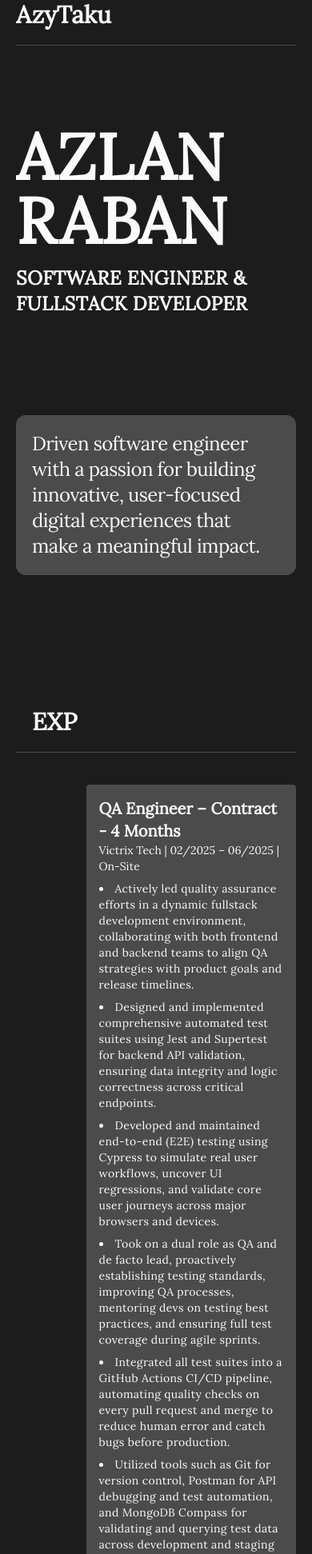
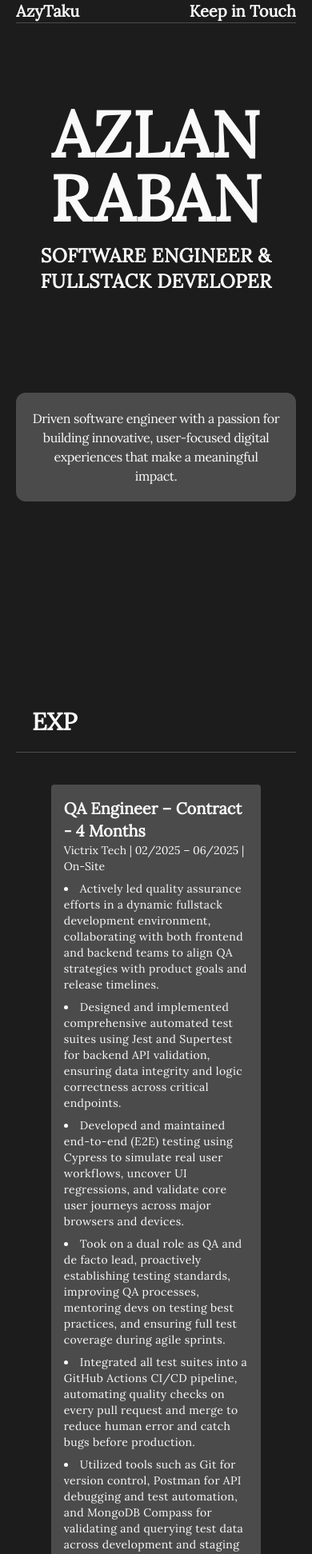
Before and after one commit to AzyTaku/Resume, a React (Vite) app: page / in a window 390 px wide. Shown: the part 40-1983 px from the top of the page at 80% size. Built offline with nearby package versions, Linux system fonts and the light colour scheme.

Commit message:
minor updates

```diff
--- a/src/components/About.jsx
+++ b/src/components/About.jsx
@@ -69,7 +69,7 @@ const About = () => {
                 </div>
             </div>
 
-            <div className="grid grid-cols-1 lg:grid-cols-2 gap-8 mt-10 p-10">
+            <div className="grid grid-cols-1 lg:grid-cols-2 gap-8 mt-10 p md:p-10">
                 <div className="flex top-1 self-start h-full w-full">
                     <img
                         src={image}
--- a/src/components/Contact.jsx
+++ b/src/components/Contact.jsx
@@ -1,36 +1,45 @@
 import React, { forwardRef } from 'react';
 import { github, insta, linkedin, info } from '../assets';
+import { Link } from 'react-router';
 
 const Contact = forwardRef((props, ref) => (
     <div
         ref={ref}
-        className="container mx-auto h-[30vh] md:h-[80vh] flex flex-col justify-center items-start md:items-center text-text-primary"
+        className="container mx-auto h-[30vh] md:h-[80vh] flex flex-col justify-center items-center text-text-primary"
     >
-        <div className="text-[60px] md:text-lesslargec uppercase font-primary font-extrabold text-start md:text-center leading-none">
+        <div className="text-[60px] md:text-lesslargec uppercase font-primary font-extrabold text-center leading-none">
             Say Hello!
         </div>
 
         <div className="grid grid-cols-4 gap-6 mt-8">
+            <Link to="https://github.com/AzyTaku" target='_blank' rel='noopener noreferrer'>
                 <img
                     src={github}
                     alt="GitHub"
                     className="w-12 h-12 md:w-20 md:h-20 cursor-pointer filter invert-0 hover:invert transition duration-300"
                 />
+            </Link>
+            <Link to="https://www.instagram.com/azy_taku" target="_blank" rel="noopener noreferrer">
                 <img
                     src={insta}
                     alt="Instagram"
                     className="w-12 h-12 md:w-20 md:h-20 cursor-pointer filter invert-0 hover:invert transition duration-300"
                 />
+            </Link>
+            <Link to="https://www.linkedin.com/in/azlan-raban-2248991b9/" target="_blank" rel="noopener noreferrer">
                 <img
                     src={linkedin}
                     alt="LinkedIn"
                     className="w-12 h-12 md:w-20 md:h-20 cursor-pointer filter invert-0 hover:invert transition duration-300"
                 />
+            </Link>
+            <Link to="http://azlanraban.netlify.app/" target="_blank" rel="noopener noreferrer">
                 <img
                     src={info}
                     alt="Info"
                     className="w-12 h-12 md:w-20 md:h-20 cursor-pointer filter invert-0 hover:invert transition duration-300"
                 />
+            </Link>
         </div>
 
         {/* <hr className="border-1 border-secondary w-full mt-20" /> */}
--- a/src/components/Exp.jsx
+++ b/src/components/Exp.jsx
@@ -86,8 +86,8 @@ const Exp = () => {
                     <div
                         key={index}
                         className={`box-hover w-3/4 h-full rounded p-4 overflow-auto ${index % 2 === 0
-                            ? 'bg-secondary self-end text-text-primary'
-                            : 'bg-text-primary self-start text-secondary'
+                            ? 'bg-secondary self-center md:self-end text-text-primary'
+                            : 'bg-text-primary self-center md:self-start text-secondary'
                             }`}
                     >
                         <h3 className="text-xl font-bold underline-animate cursor-crosshair">{exp.title}</h3>
--- a/src/components/Footer.jsx
+++ b/src/components/Footer.jsx
@@ -11,10 +11,9 @@ const Footer = ({ setCursorScale, setCursorColor, setCursorText }) => {
         <div className='container mx-auto h--full flex flex-col mt-10'>
             <div
                 onClick={scrollToTop}
-                className="self-end font-bold font-primary mb-2 text-text-primary text-2xl cursor-pointer underline-animate"
+                className="self-end font-bold font-primary mb-2 text-text-primary text-lg md:text-2xl cursor-pointer underline-animate"
                 role="button"
                 tabIndex={0}
-                // onKeyPress={(e) => { if (e.key === 'Enter') scrollToTop(); }}
                 onMouseEnter={() => {
                     setCursorScale(2);
                     setCursorColor('bg-white/30 backdrop-blur-xs'); // darker color on hover
@@ -28,7 +27,7 @@ const Footer = ({ setCursorScale, setCursorColor, setCursorText }) => {
                 Back to Top
             </div>
             <hr className="border-1 border-secondary w-full" />
-            <div className='flex flex-col items-center text-[80px] md:text-largec font-primary uppercase text-text-primary cursor-pointer font-bold'
+            <div className='flex flex-col items-center text-[50px] md:text-largec font-primary uppercase text-text-primary cursor-pointer font-bold'
                 onClick={scrollToTop}
                 onMouseEnter={() => {
                     setCursorScale(4);
--- a/src/components/Hero.jsx
+++ b/src/components/Hero.jsx
@@ -40,11 +40,11 @@ const scrollToBottom = () => {
 const Hero = ({ setCursorScale, setCursorColor, setCursorText, onScrollToContact }) => {
     return (
         <div className="container mx-auto font-primary h-[100vh]">
-            <div className="flex justify-between items-center text-text-primary pt-5 pb-5 font-bold">
-                <Link to="/" className="text-3xl cursor-pointer">
+            <div className="flex justify-between items-center text-text-primary pt-5 p md:pb-5 font-bold">
+                <Link to="/" className="text-xl md:text-3xl cursor-pointer">
                     AzyTaku
                 </Link>
-                <div className='text-3xl hidden sm:block cursor-pointer'
+                <div className='text-xl md:text-3xl cursor-pointer'
                     onClick={onScrollToContact}
                     onMouseEnter={() => {
                         setCursorScale(2);
@@ -61,7 +61,7 @@ const Hero = ({ setCursorScale, setCursorColor, setCursorText, onScrollToContact
             </div>
             <hr className="border-secondary" />
             <div className="flex flex-col justify-center items-center text-text-primary uppercase tracking-wide h-[50vh] pt-4">
-                <Link to={"/"} className="text-[80px] sm:text-largec font-bold leading-none  cursor-pointer"
+                <Link to={"/"} className="text-[80px] text-center md:text-largec font-bold leading-none  cursor-pointer"
                     onMouseEnter={() => {
                         setCursorScale(4);
                         setCursorColor('bg-white/30 backdrop-blur-xs'); // darker color on hover
@@ -74,13 +74,13 @@ const Hero = ({ setCursorScale, setCursorColor, setCursorText, onScrollToContact
                     }}>
                     Azlan Raban
                 </Link>
-                <div className="text-2xl sm:text-3xl font-bold pt-4">
+                <div className="text-2xl sm:text-3xl font-bold pt-4 text-center">
                     <TypingEffect text="Sooftware Engineer & Fullstack Developer" speed={100} />
                     {/* Software Engineer & Fullstack Developer */}
                 </div>
             </div>
             <div className="flex mt-10">
-                <div className="max-w-[600px] text-2xl font-medium justify items-center tracking-tight text-text-primary bg-secondary p-5 rounded-xl ml-auto">
+                <div className="max-w-[600px] text-md md:text-2xl font-medium text-center justify items-center tracking-tight text-text-primary bg-secondary p-5 rounded-xl ml-auto">
                     Driven software engineer with a passion for building innovative, user-focused digital experiences that make a meaningful impact.
                 </div>
             </div>
```
Lines whose indentation alone changed are shown as unchanged.
